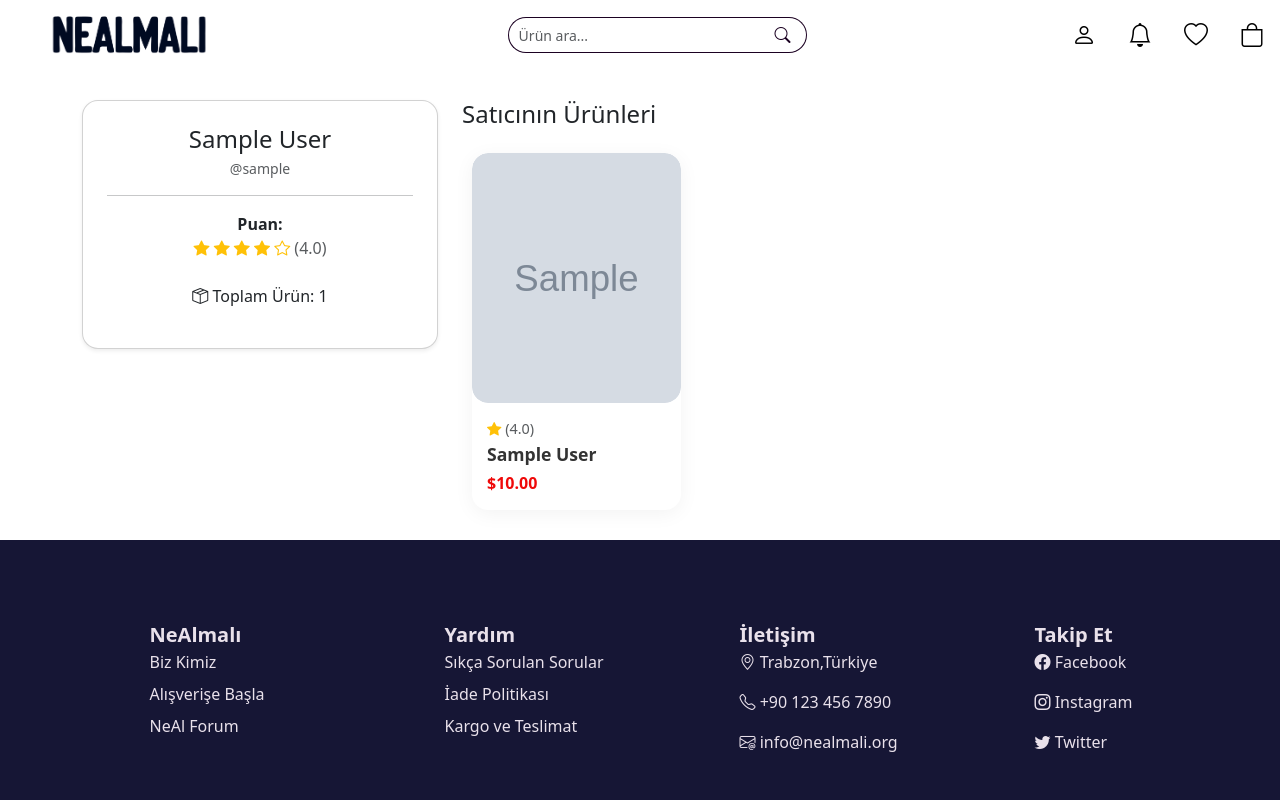
After one commit to bilge9/NeAlmali, a Django app: page /seller/1/ in a window 1280 px wide. The commit adds this page. Run offline with Django 5.2, Linux system fonts and the light colour scheme; tables that the repository leaves empty hold one stand-in row (values such as "Sample post"); grey boxes marked "Sample" are stand-in pictures.

Commit message:
Resimli yorum ekleme ve satıcı puanlama eklendi.
Satıcılar puanlanabiliyor ve ortalaması alınarak ürün detay sayfasında gösteriliyor ayrıca satıcı detay sayfası oluşturuldu. Satıcın tüm bilgilerini görmek için bu sayfa kullanılır. Yorum yaparken fotoğraf ekleme özelliği ve satıcıya yorum yapma özelliği eklendi.

```diff
--- a/account/mainaccount/forms.py
+++ b/account/mainaccount/forms.py
@@ -4,10 +4,11 @@ from .models import ProductReview ,Product, UserProfile
 class ProductReviewForm(forms.ModelForm):
     class Meta:
         model = ProductReview
-        fields = ['rating', 'comment']
+        fields = ['rating', 'comment', 'image', 'seller_rating']
         widgets = {
-            'rating': forms.HiddenInput(),  # Gizli input
+            'rating': forms.HiddenInput(),
             'comment': forms.Textarea(attrs={'rows': 3, 'class': 'form-control'}),
+            'seller_rating': forms.Select(attrs={'class': 'form-select'}),
         }
 
 class ProductForm(forms.ModelForm):
--- /dev/null
+++ b/account/mainaccount/templates/seller_profile_detail.html
@@ -0,0 +1,117 @@
+{% extends 'base.html' %}
+{% load static %}
+{% load image_filters %}
+
+{% block title %}NeAlmalı - Satıcı Profili{% endblock %}
+
+{% block link %}
+<link rel="stylesheet" href="{% static 'css/seller_profile_detail.css' %}">
+{% endblock %}
+
+{% block message %}
+    {% include "message_box.html" %}
+{% endblock message %}
+
+{%block search-bar%}
+<!-- Arama çubuğu -->
+ <form method="get" action="{% url 'shop_categories' category_id=1 %}">
+  <div class="search-bar">
+    <div class="input-group">
+      <input type="text" name="q" class="form-control" placeholder="Ürün ara..." value="{{ query }}">
+      <button class="input-group-text" type="submit">
+        <i class="bi bi-search"></i>
+      </button>
+    </div>
+  </div>
+</form>
+{%endblock search-bar%}
+
+
+{% block content %}
+
+
+<div class="container mt-5">
+  <div class="row">
+    <!-- Satıcı Bilgileri -->
+    <div class="col-md-4 mb-4">
+      <div class="card shadow-sm p-4 text-center rounded-4">
+        <h4 class="mb-1">{{ profile.store_name }}</h4>
+        <small class="text-muted">@{{ seller_user.username }}</small>
+        <hr>
+        <div class="mb-2">
+          <strong>Puan:</strong>
+          <div>
+            {% if profile.average_rating %}
+              {% for i in "12345" %}
+                {% if forloop.counter <= profile.average_rating %}
+                  <i class="bi bi-star-fill text-warning"></i>
+                {% elif forloop.counter0 < profile.average_rating %}
+                  <i class="bi bi-star-half text-warning"></i>
+                {% else %}
+                  <i class="bi bi-star text-warning"></i>
+                {% endif %}
+              {% endfor %}
+              <span class="text-muted">({{ profile.average_rating|floatformat:1 }})</span>
+            {% else %}
+              <span class="text-muted">Puan yok</span>
+            {% endif %}
+          </div>
+        </div>
+        <p class="mt-3">
+          <i class="bi bi-box-seam"></i> Toplam Ürün: {{ products.count }}
+        </p>
+      </div>
+    </div>
+
+    <!-- Satıcının Ürünleri -->
+    <div class="col-md-8">
+      <h4 class="mb-4">Satıcının Ürünleri</h4>
+      <div class="row">
+        {% for product in products %}
+        <div class="col-md-6 col-lg-4 d-flex">
+          <div class="product-wrap">
+            <a href="{% url 'product_info' product.id %}">
+              <div class="product-card">
+                <div class="image-container">
+                  {% with main_image=product.images.all|get_main_image hover_image=product.images.all|get_hover_image %}
+                    {% if main_image %}
+                      <img src="{{ main_image.image.url }}" alt="{{ product.name }}" class="main-img">
+                    {% else %}
+                      <img src="{% static 'pictures/imageplaceholder.png' %}" alt="{{ product.name }}" class="main-img">
+                    {% endif %}
+
+                    {% if hover_image %}
+                      <img src="{{ hover_image.image.url }}" alt="{{ product.name }} Hover" class="hover-img">
+                    {% else %}
+                      <img src="{% static 'pictures/imageplaceholder2.png' %}" alt="{{ product.name }} Hover" class="hover-img">
+                    {% endif %}
+                  {% endwith %}
+                </div>
+                <div class="product-info">
+                  <div class="rating">
+                    {% if product.average_rating %}
+                      <i class="bi bi-star-fill"></i>
+                      <span class="text-muted">({{ product.average_rating|floatformat:1 }})</span>
+                    {% else %}
+                      <span class="text-muted">Yorum yok</span>
+                    {% endif %}
+                  </div>
+                  <h6 class="urun-baslik">{{ product.name }}</h6>
+                  <div class="urun-fiyat">${{ product.price }}</div>
+                </div>
+              </div>
+            </a>
+          </div>
+        </div>
+        {% endfor %}
+      </div>
+
+      {% if not products %}
+        <div class="no-products mt-3">
+          <p>Bu mağazaya ait ürün bulunmamaktadır.</p>
+        </div>
+      {% endif %}
+    </div>
+  </div>
+</div>
+{% endblock %}
--- a/account/mainaccount/urls.py
+++ b/account/mainaccount/urls.py
@@ -46,6 +46,8 @@ urlpatterns = [
     #profile
     path('seller/profile/', views.seller_profile, name='seller_profile'),
     path('profilim/', views.user_profile, name='user_profile'),
+    path('seller/<int:pk>/', views.seller_profile_detail, name='seller_profile_detail'),
+
 
     path("urun-ara/", views.urun_ara, name="urun_ara"),#bu ürünü adını aratarak bulan url
     path("forum/clear-selected-products/", views.clear_selected_products, name="clear_selected_products"),
--- a/account/mainaccount/views.py
+++ b/account/mainaccount/views.py
@@ -109,36 +109,62 @@ def shopping(request):
 
 def shop_categories(request, category_id):
     category = get_object_or_404(Category, id=category_id)
-
-    # Seçilen kategori ve alt kategorilerini al
     categories = category.get_descendants(include_self=True)
 
-    # Arama sorgusunu al
     query = request.GET.get('q')
+    products = Product.objects.filter(category__in=categories).prefetch_related('images', 'attribute_values__attribute', 'seller').distinct()
 
-    # Arama varsa filtrele
     if query:
-        # İlk olarak Product modelindeki doğrudan alanlarda arama
         base_filter = Q(name__icontains=query) | Q(description__icontains=query) | Q(brand__icontains=query) | Q(category__name__icontains=query)
+        attr_matches = ProductAttributeValue.objects.filter(value__icontains=query).values_list('product_id', flat=True)
+        products = products.filter(base_filter | Q(id__in=attr_matches)).distinct()
 
-        # Ardından ilgili attribute_value tablosunda arama yapalım
-        product_ids_from_attributes = ProductAttributeValue.objects.filter(
-            value__icontains=query
-        ).values_list('product_id', flat=True)
+    subcategory_ids = request.GET.getlist('subcategory')
+    brand_filters = request.GET.getlist('brand')
+    min_price = request.GET.get('min_price')
+    max_price = request.GET.get('max_price')
+    colors = request.GET.getlist('color')
+    seller_filters = request.GET.getlist('seller')
 
-        # Tüm ürünleri birleştirelim (doğrudan eşleşen + attribute ile eşleşen)
-        products = Product.objects.filter(
-            Q(category__in=categories) & (base_filter | Q(id__in=product_ids_from_attributes))
-        ).prefetch_related('images', 'attribute_values__attribute').distinct()
-    else:
-        products = Product.objects.filter(
-            category__in=categories
-        ).prefetch_related('images', 'attribute_values__attribute').distinct()
+    seller_filters = request.GET.getlist('seller')
+
+    # Satıcı filtreleme için öncelikle satıcılar
+    sellers = SellerProfile.objects.filter(
+        is_approved=True,
+        user__products__in=products
+    ).values_list('store_name', flat=True).distinct()
+
+    if seller_filters:
+        # Seçilen mağaza isimlerine göre filtrele
+        products = products.filter(seller__seller_profile__store_name__in=seller_filters)
+
+    if subcategory_ids:
+        products = products.filter(category__id__in=subcategory_ids)
+
+    if brand_filters:
+        products = products.filter(brand__in=brand_filters)
+
+    if min_price:
+        products = products.filter(price__gte=min_price)
+
+    if max_price:
+        products = products.filter(price__lte=max_price)
+
+    if colors:
+        products = products.filter(
+            attribute_values__attribute__name="Renk",
+            attribute_values__value__in=colors
+        ).distinct()
+
+    all_colors = ProductAttributeValue.objects.filter(
+        product__in=products,
+        attribute__name="Renk"
+    ).values_list('value', flat=True).distinct()
+
+    brands = products.values_list('brand', flat=True).distinct()
 
     subcategories = category.get_children()
-
     parent_category = category.parent if category.parent else None
-
     all_categories = Category.objects.all()
 
     return render(request, 'shop_categories.html', {
@@ -148,13 +174,25 @@ def shop_categories(request, category_id):
         'categories': categories,
         'parent_category': parent_category,
         'all_categories': all_categories,
-        'query': query,  # Arama kutusunda geri göstermek için
+        'query': query,
+        'subcategory_ids': subcategory_ids,
+        'brand_filters': brand_filters,
+        'min_price': min_price,
+        'max_price': max_price,
+        'colors': colors,
+        'brands': brands,
+        'all_colors': all_colors,
+        'sellers': sellers,
+        'seller_filters': seller_filters,
     })
 
 
 def user_has_purchased(user, product):
-    # Sipariş sistemi varsa buraya kontrol eklenmeli
-    return True  # Şimdilik herkes yorum yapabilir gibi düşünelim
+    return OrderItem.objects.filter(
+        order__user=user,
+        order__status='completed',
+        product=product
+    ).exists()
 
 def product_info(request, product_id):
     product = get_object_or_404(Product, id=product_id)
@@ -923,3 +961,17 @@ def redeem_coupon(user, coupon, cost):
         UserCouponReward.objects.create(user=user, coupon=coupon)
         return True
     return False
+
+
+# Satıcı profili detay sayfası
+def seller_profile_detail(request, pk):
+    seller_user = get_object_or_404(User, pk=pk)
+    profile = get_object_or_404(SellerProfile, user=seller_user)
+    products = Product.objects.filter(seller=seller_user)
+
+    context = {
+        'seller_user': seller_user,
+        'profile': profile,
+        'products': products,
+    }
+    return render(request, 'seller_profile_detail.html', context)
--- /dev/null
+++ b/account/static/css/seller_profile_detail.css
@@ -0,0 +1,81 @@
+body{
+    margin-top: 100px !important;
+}
+.image-container {
+  position: relative;
+  height: 250px;
+  overflow: hidden;
+  border-radius: 1rem;
+}
+
+.image-container img {
+  width: 100%;
+  height: 250px;
+  object-fit: cover;
+  transition: opacity 0.3s ease;
+  border-radius: 1rem;
+}
+
+.image-container .hover-img {
+  position: absolute;
+  top: 0;
+  left: 0;
+  opacity: 0;
+}
+
+.image-container:hover .main-img {
+  opacity: 0;
+}
+
+.image-container:hover .hover-img {
+  opacity: 1;
+}
+
+.product-wrap {
+  margin-bottom: 30px;
+  padding: 0 10px;
+  width: 100%;
+}
+
+.product-wrap a {
+    text-decoration: none;
+    color: #000;
+}
+
+.product-card {
+  background: #fff;
+  border-radius: 1rem;
+  box-shadow: 0 4px 20px rgba(0, 0, 0, 0.05);
+  overflow: hidden;
+  transition: transform 0.2s;
+  height: 100%;
+  display: flex;
+  flex-direction: column;
+  justify-content: space-between;
+}
+
+.product-card:hover {
+  transform: scale(1.02);
+}
+
+.product-info {
+  padding: 15px;
+}
+
+.product-info .rating {
+  font-size: 0.9rem;
+  color: #ffc107;
+}
+
+.urun-baslik {
+  font-weight: 600;
+  font-size: 1.1rem;
+  margin: 5px 0;
+  color: #333;
+}
+
+.urun-fiyat {
+  font-weight: bold;
+  color: #ef0909;
+  font-size: 1rem;
+}
```
Also changed, not shown: account/mainaccount/models.py (+18 -0 lines), account/mainaccount/templates/product_info.html (+109 -19 lines), account/mainaccount/templates/shop_categories.html (+67 -17 lines), account/static/css/product_info.css (+15 -0 lines), account/static/css/shop_categ.css (+16 -0 lines), account/mainaccount/migrations/0016_productreview_image_productreview_seller_rating.py (added).
